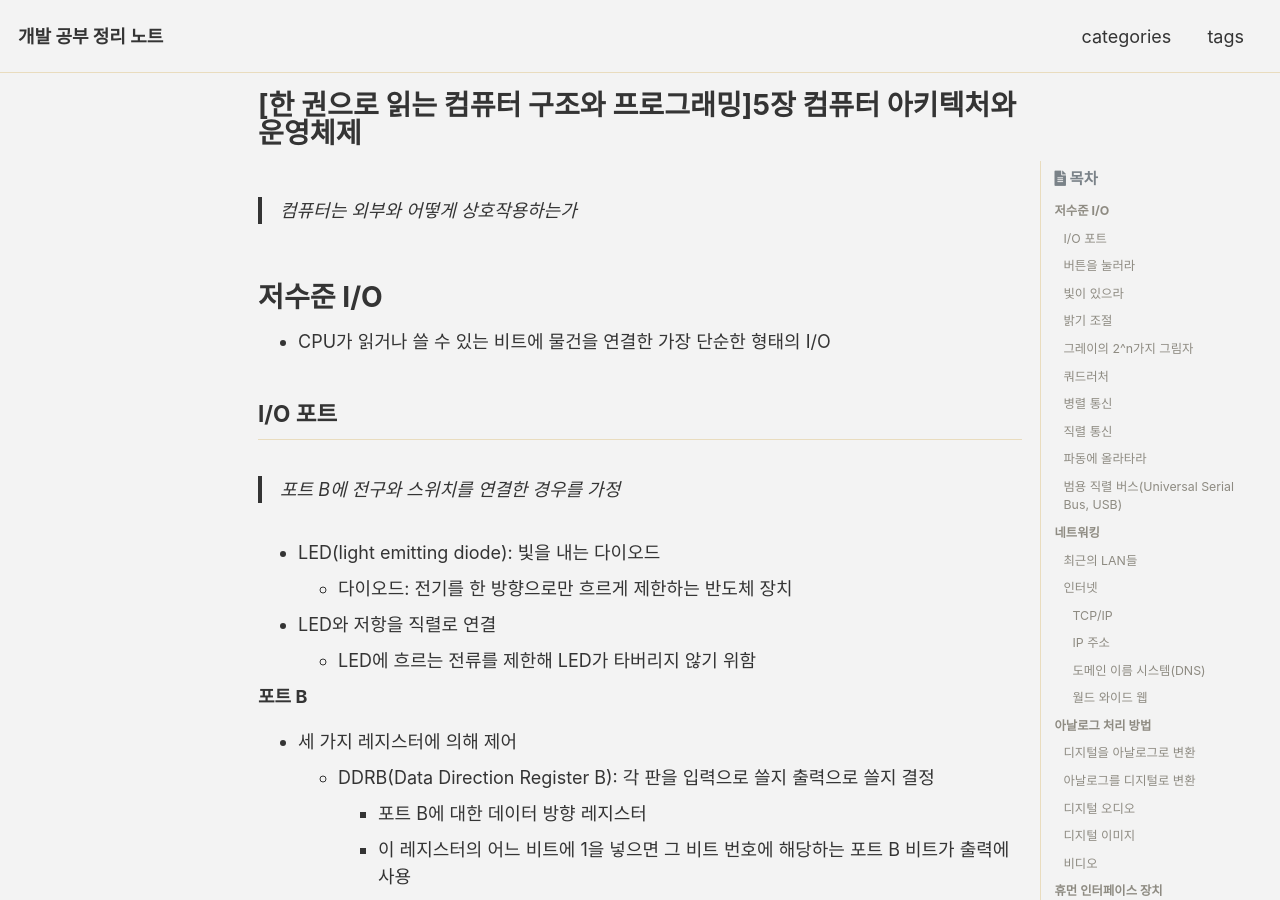
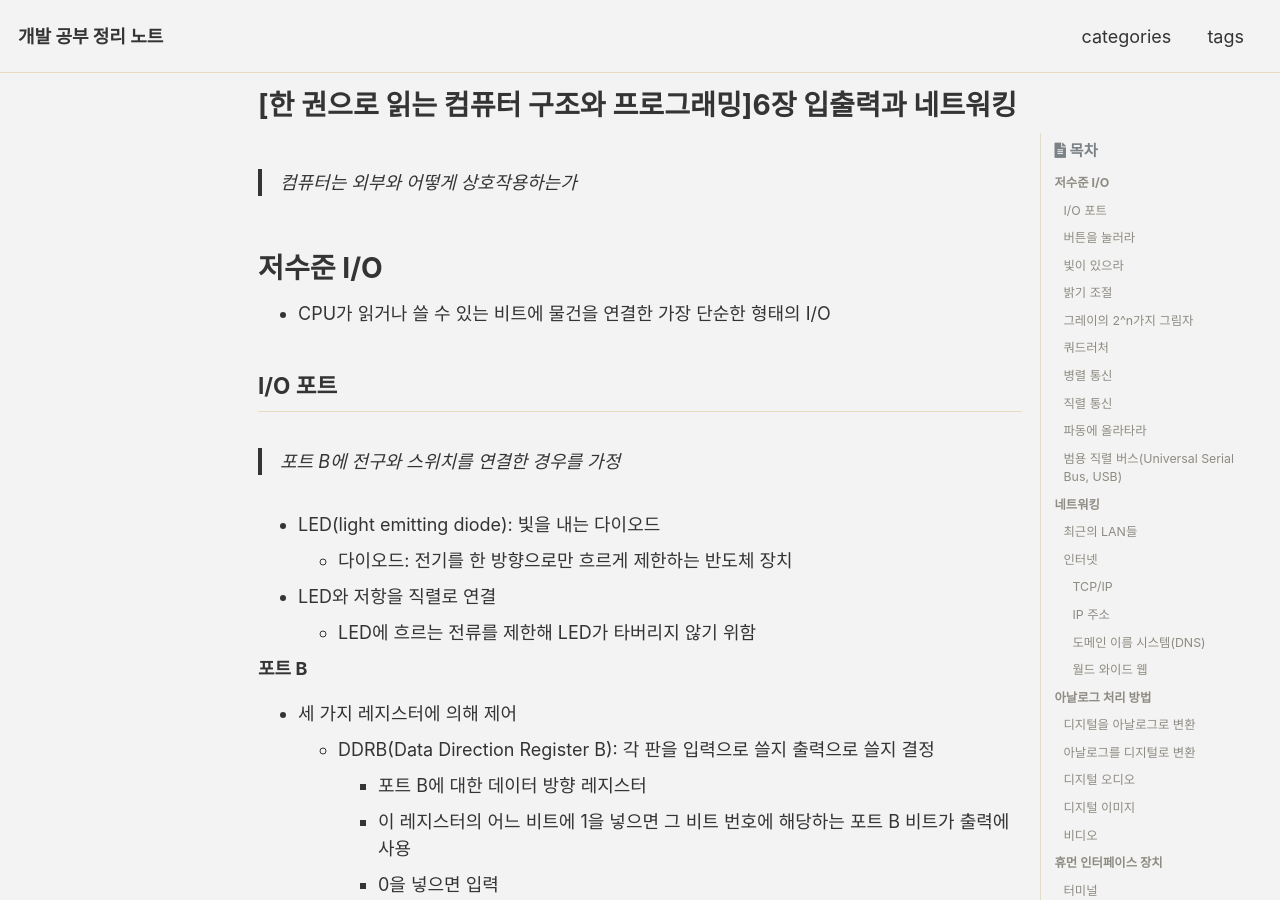
Before and after one commit to alexuhn/alexuhn.github.io-old, a Jekyll site: the page built from _posts/book_notes/한_권으로_읽는_컴퓨터_구조와_프로그래밍/2022-07-23-6장-입출력과-네트워킹.md, in a window 1280 px wide and 900 px high. Built offline with Jekyll 4.4.1, drawn with Linux system fonts in a browser that asks for light colours; cached includes are drawn as plain includes; some web fonts are replaced; comment, search, counter and statistics services are not loaded.

Commit message:
Fix a post title

```diff
--- a/_posts/book_notes/한_권으로_읽는_컴퓨터_구조와_프로그래밍/2022-07-23-6장-입출력과-네트워킹.md
+++ b/_posts/book_notes/한_권으로_읽는_컴퓨터_구조와_프로그래밍/2022-07-23-6장-입출력과-네트워킹.md
@@ -1,5 +1,5 @@
 ---
-title: "[한 권으로 읽는 컴퓨터 구조와 프로그래밍]5장 컴퓨터 아키텍처와 운영체제"
+title: "[한 권으로 읽는 컴퓨터 구조와 프로그래밍]6장 입출력과 네트워킹"
 excerpt: "컴퓨터는 외부와 어떻게 상호작용하는가"
 categories:
   - book_notes
```
